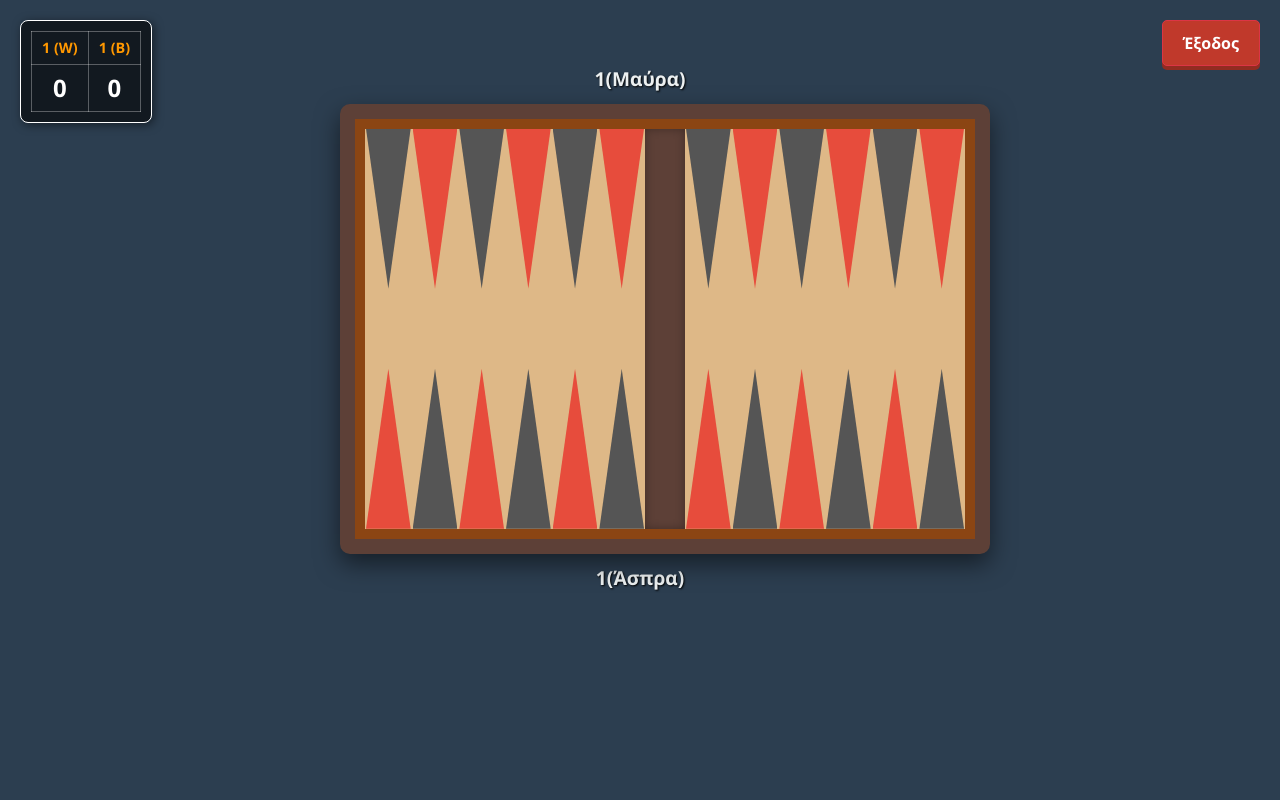
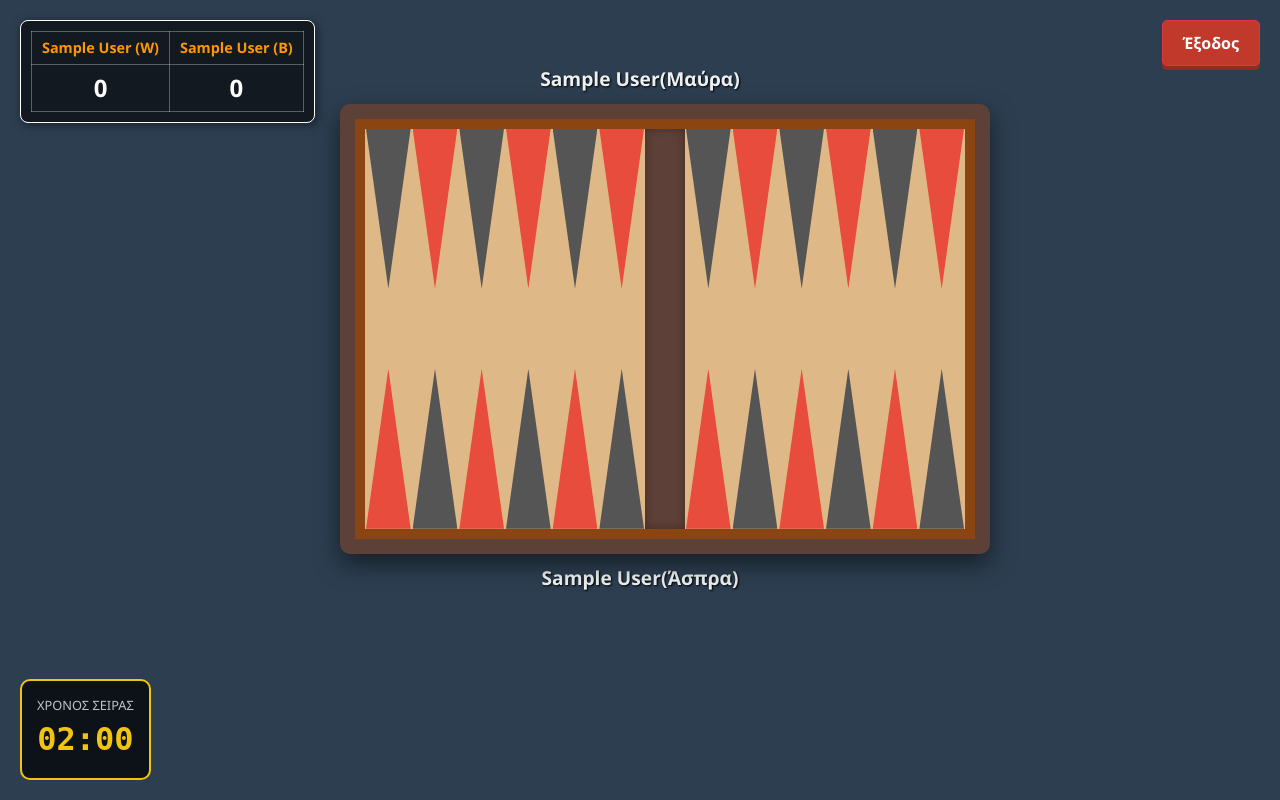
Before and after one commit to iee-ihu-gr-course1941/ADISE25_2020126, a PHP site: page /game.php in a window 1280 px wide. Run offline with PHP 8.4, Linux system fonts and the light colour scheme; the visitor is signed in with stand-in values (Sample User, id 1); data comes from the database, SQL or seed files in the repository; data that the repository does not hold is empty; a stand-in replaces the project's code that opens the database connection.

Commit message:
Update game.php

```diff
--- a/game.php
+++ b/game.php
@@ -141,21 +141,25 @@ $is_hotseat_js = (isset($_SESSION['game_mode']) && $_SESSION['game_mode'] === 'h
         </div>
 
         <div id="controls">
+            <!-- Το Ρολόι -->
+            <div id="timer-container" style="position: fixed; bottom: 20px; left: 20px; background: rgba(0,0,0,0.7); padding: 15px; border-radius: 10px; border: 2px solid #f1c40f;">
+                <div style="font-size: 0.8rem; color: #bdc3c7;">ΧΡΟΝΟΣ ΣΕΙΡΑΣ</div>
+                <div id="timer-display" style="font-size: 2rem; font-weight: bold; color: #f1c40f; font-family: monospace;">02:00</div>
+            </div>
+
             <div id="dice-display" style="display:none; margin-bottom: 15px;">
                 <div class="dice-box" id="d1">-</div>
                 <div class="dice-box" id="d2">-</div>
             </div>
 
-            <div id="start-message" style="display:none; font-size: 1.5rem; font-weight:bold; color: #f1c40f; margin: 10px 0;">
-            </div>
-
             <button id="btn-start-game" onclick="startGame()" class="btn btn-success btn-lg">Έναρξη Παιχνιδιού</button>
-            <button id="btn-roll-first" onclick="rollFirst()" class="btn btn-primary btn-lg" style="display:none;">🎲 Ποιος παίζει πρώτος;</button>
             <button id="btn-roll" onclick="rollDice()" class="btn btn-warning btn-lg" style="display:none;">Ρίξε τα Ζάρια!</button>
 
             <div id="game-controls" style="display:none; margin-top:15px;">
+                <button id="btn-pass" onclick="passTurn()" class="btn btn-danger">Πάσο</button>
                 <button onclick="resetGame()" class="btn btn-primary">Επανεκκίνηση</button>
-                <button onclick="updateAll()" class="btn btn-warning">Ανανέωση</button>
+                <!-- Το UpdateAll παραμένει κρυφό αλλά χρήσιμο για debug αν χρειαστεί -->
+                <button onclick="updateAll()" id="btn-refresh" style="display:none;">Ανανέωση</button>
             </div>
         </div>
 
```
